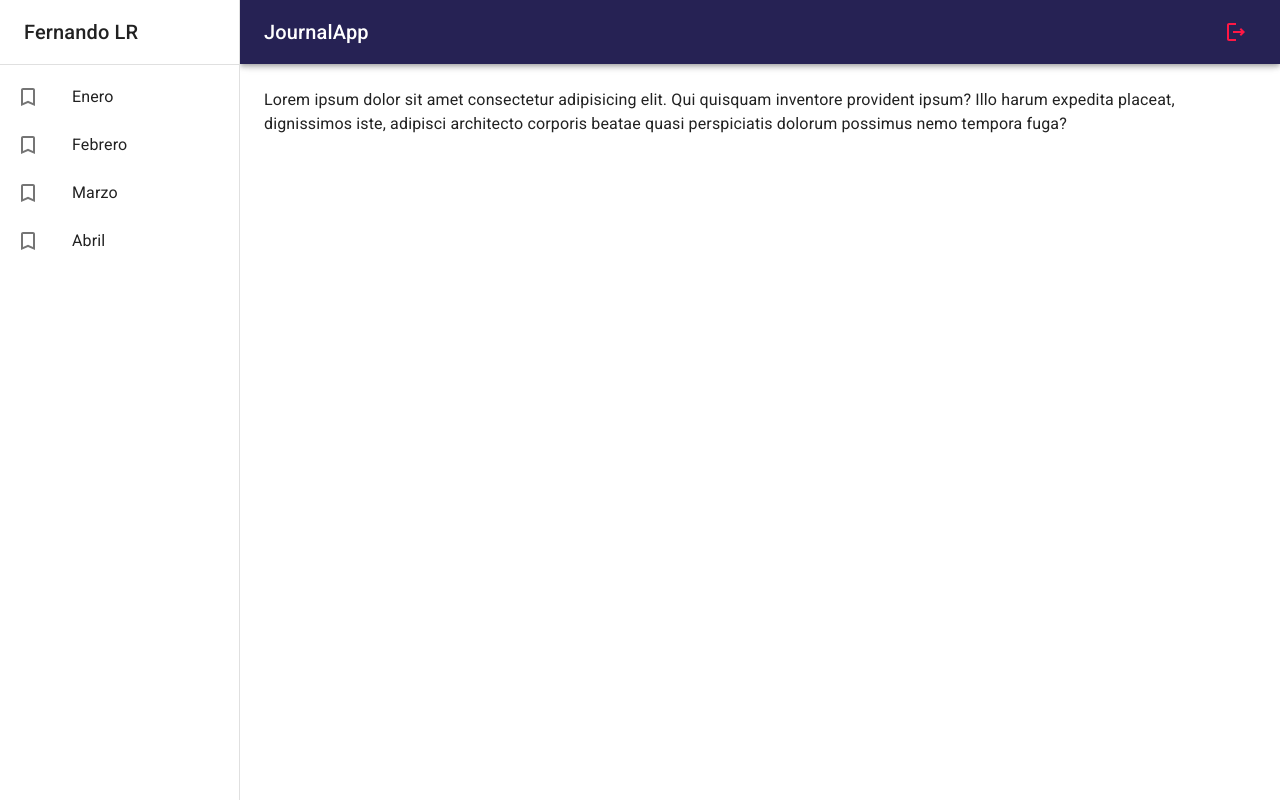
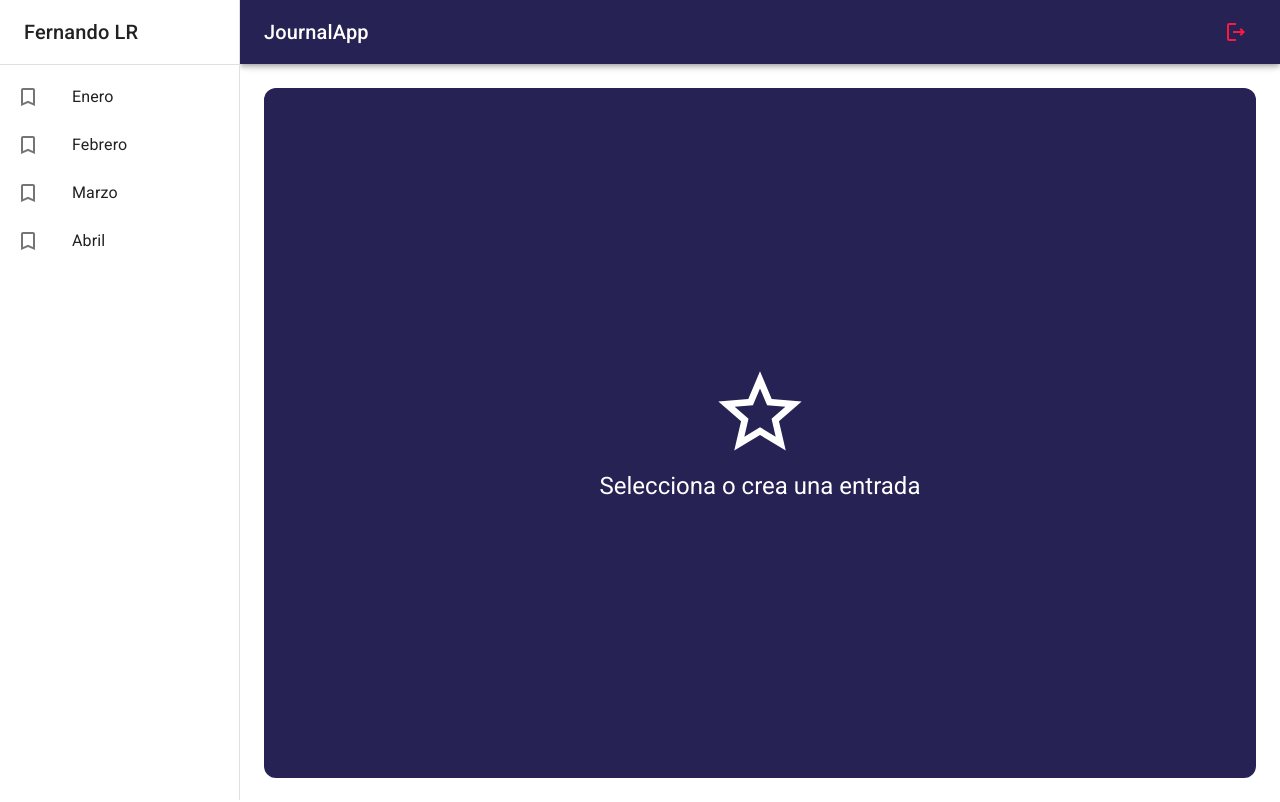
Before and after one commit to Fernando-LRz/journal, a React (Vite) app: page / in a window 1280 px wide. Built offline with nearby package versions, Linux system fonts and the light colour scheme.

Commit message:
add NothingSelectedView

```diff
--- a/src/journal/pages/JournalPage.jsx
+++ b/src/journal/pages/JournalPage.jsx
@@ -1,10 +1,13 @@
 import { Typography } from '@mui/material';
 import { JournalLayout } from '../layout/JournalLayout';
+import { NothingSelectedView } from '../views';
 
 export const JournalPage = () => {
     return (
         <JournalLayout>
-            <Typography>Lorem ipsum dolor sit amet consectetur adipisicing elit. Qui quisquam inventore provident ipsum? Illo harum expedita placeat, dignissimos iste, adipisci architecto corporis beatae quasi perspiciatis dolorum possimus nemo tempora fuga?</Typography>
+            {/* <Typography>Lorem ipsum dolor sit amet consectetur adipisicing elit. Qui quisquam inventore provident ipsum? Illo harum expedita placeat, dignissimos iste, adipisci architecto corporis beatae quasi perspiciatis dolorum possimus nemo tempora fuga?</Typography>     */}
+
+            <NothingSelectedView />
         </JournalLayout>
     );
 };
--- /dev/null
+++ b/src/journal/views/NothingSelectedView.jsx
@@ -0,0 +1,24 @@
+import { Grid, Typography } from '@mui/material';
+import { StarOutline } from '@mui/icons-material';
+
+export const NothingSelectedView = () => {
+    return (
+        <Grid
+            container
+            spacing={ 0 }
+            direction="column"
+            alignItems="center"
+            justifyContent="center"
+            sx={{ minHeight: "calc(100vh - 110px)", backgroundColor: "primary.main", borderRadius: 3 }}
+        >
+            <Grid item xs={ 12 }>
+                <StarOutline sx={{ fontSize: 100, color: '#FFF' }} />
+            </Grid>
+            <Grid item xs={ 12 }>
+                <Typography color="#FFF" variant="h5">
+                    Selecciona o crea una entrada
+                </Typography>
+            </Grid>
+        </Grid>
+    );
+};
--- /dev/null
+++ b/src/journal/views/index.js
@@ -0,0 +1 @@
+export * from './NothingSelectedView';
```
